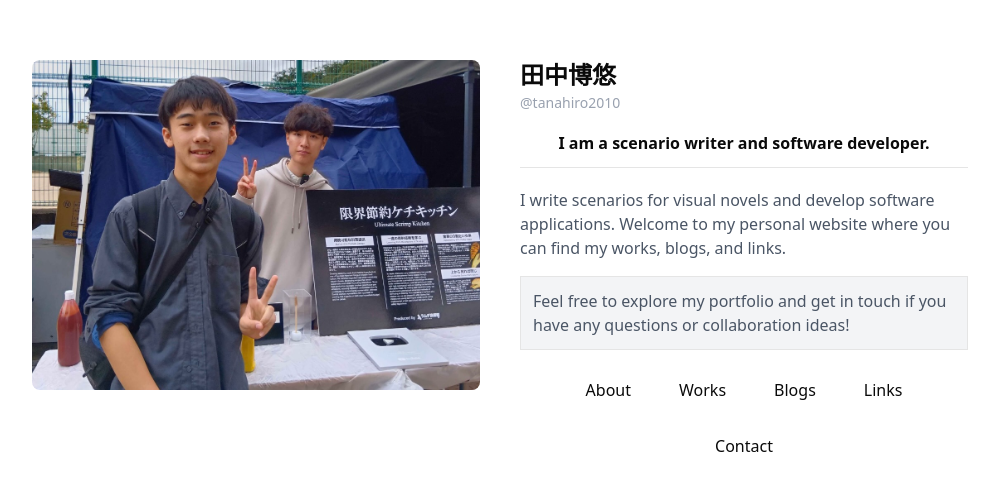
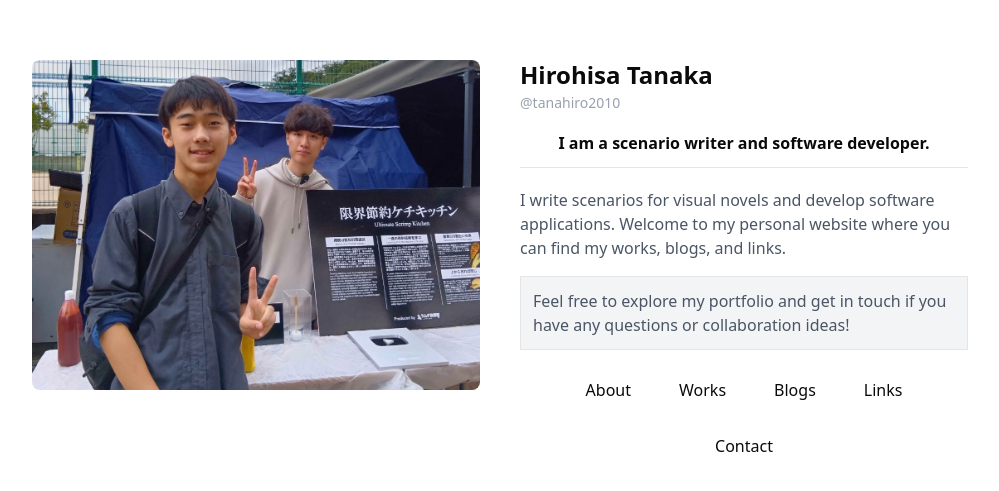
Before and after one commit to tanahiro2010/portfolio, a React (Vite) app: page / in a window 1280 px wide. Shown: the part 137-628 px from the top of the page, without its empty margins (140-1139 px from the left). Built offline with nearby package versions, Linux system fonts and the light colour scheme.

Commit message:
feat: 名前を英語表記に変更し、タイトル属性を追加

```diff
--- a/src/app/index.tsx
+++ b/src/app/index.tsx
@@ -70,7 +70,7 @@ const IndexPage = () => {
                             <div className="w-3/4 sm:w-1/2 p-2 sm:p-3">
                                 <BlurFade duration={0.5} delay={0.7}>
                                     <div className="flex flex-col">
-                                        <h2 className="text-2xl font-bold leading-tight">田中博悠</h2>
+                                        <h2 className="text-2xl font-bold leading-tight" title="田中博悠">Hirohisa Tanaka</h2>
                                         <p className="mt-1 text-sm text-gray-400 leading-tight">@tanahiro2010</p>
                                     </div>
 
@@ -104,7 +104,7 @@ const IndexPage = () => {
                     </div>
                 ) : (
                     <BlurFade duration={0.5} delay={0.2} offset={12} direction="up" className="text-center">
-                        <h1 className="text-3xl font-bold">田中博悠 - tanahiro2010</h1>
+                        <h1 className="text-3xl font-bold" title="田中博悠">Hirohisa Tanaka - tanahiro2010</h1>
                         <div className="mt-5">
                             I am a scenario writer and software developer.
                         </div>
```
